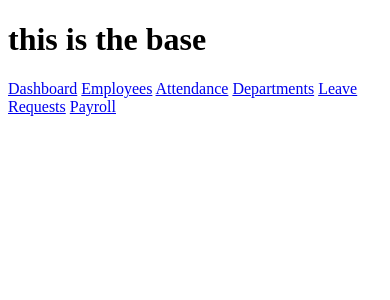
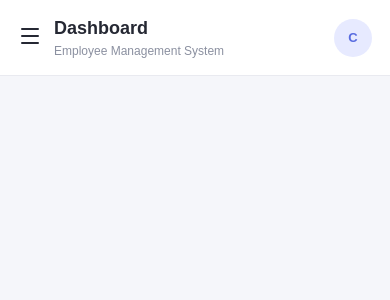
Before and after one commit to jhowen-a11y/Employee-Management-System, a Flask app: page / in a window 390 px wide. Shown: the top 300 px of the page. Run offline with Flask 3, Linux system fonts and the light colour scheme; parts of the project's set-up code (start-up, migrations or seed data) failed here and were passed over.

Commit message:
feat: implement sidebar navigation and responsive design; add CSS styles and JavaScript functionality for menu toggle

```diff
--- /dev/null
+++ b/static/css/style.css
@@ -0,0 +1,278 @@
+* {
+    margin: 0;
+    padding: 0;
+    box-sizing: border-box;
+}
+
+html, body {
+    margin: 0;
+    padding: 0;
+    width: 100%;
+    overflow-x: hidden;
+}
+
+body {
+    font-family: Arial, Helvetica, sans-serif;
+    background: #f5f6fa;
+    color: #252833;
+}
+
+.app {
+    display: flex;
+    min-height: 100vh;
+    width: 100%;
+}
+
+/* sidebar */
+.sidebar {
+    width: 245px;
+    background: #20232e;
+    color: #ffffff;
+    padding: 25px 16px;
+    display: flex;
+    flex-direction: column;
+    flex-shrink: 0;
+    margin-left: 0;
+}
+
+.brand {
+    display: flex;
+    align-items: center;
+    gap: 12px;
+    padding: 0 10px 30px;
+    border-bottom: 1px solid #363946;
+}
+
+.brand-icon {
+    width: 42px;
+    height: 42px;
+    background: #6478f5;
+    border-radius: 12px;
+    display: flex;
+    align-items: center;
+    justify-content: center;
+}
+
+.brand h2 {
+    font-size: 17px;
+    letter-spacing: 1px;
+}
+
+.brand p {
+    color: #a5a8b5;
+    font-size: 11px;
+    margin-top: 5px;
+}
+
+.nav-label {
+    color: #858a9a;
+    font-size: 10px;
+    font-weight: bold;
+    letter-spacing: 1.5px;
+    margin: 28px 10px 12px;
+}
+
+.nav-links {
+    display: flex;
+    flex-direction: column;
+    gap: 6px;
+}
+
+.nav-links a {
+    display: flex;
+    align-items: center;
+    gap: 13px;
+    padding: 13px 12px;
+    color: #bfc3d0;
+    text-decoration: none;
+    font-size: 13px;
+    border-radius: 8px;
+    transition: 0.2s;
+}
+
+.nav-links a:hover,
+.nav-links a.active {
+    background: #34394d;
+    color: #ffffff;
+}
+
+.nav-links a.active {
+    border-left: 3px solid #7889ff;
+    padding-left: 9px;
+}
+
+.nav-links i {
+    width: 18px;
+    height: 18px;
+}
+
+.sidebar-bottom {
+    margin-top: auto;
+    padding: 18px 10px 0;
+    border-top: 1px solid #363946;
+    color: #a5a8b5;
+    font-size: 11px;
+    line-height: 1.8;
+}
+
+/* main thingy */
+.main-area {
+    flex: 1;
+    min-width: 0;
+}
+
+.topbar {
+    height: 76px;
+    background: #ffffff;
+    border-bottom: 1px solid #e9eaf0;
+    display: flex;
+    justify-content: space-between;
+    align-items: center;
+    padding: 0 32px;
+}
+
+.topbar h2 {
+    font-size: 18px;
+    font-weight: 600;
+}
+
+.topbar p {
+    font-size: 12px;
+    color: #8b90a0;
+    margin-top: 5px;
+}
+
+.topbar-right {
+    display: flex;
+    align-items: center;
+    gap: 12px;
+}
+
+.status {
+    display: flex;
+    align-items: center;
+    gap: 8px;
+    font-size: 12px;
+    color: #626879;
+}
+
+.status-dot {
+    width: 8px;
+    height: 8px;
+    background: #42bd87;
+    border-radius: 50%;
+}
+
+.avatar {
+    width: 38px;
+    height: 38px;
+    border-radius: 50%;
+    background: #e7eaff;
+    color: #596ce0;
+    display: flex;
+    justify-content: center;
+    align-items: center;
+    font-weight: bold;
+    font-size: 13px;
+}
+
+.content {
+    padding: 30px 32px;
+}
+
+.page-heading {
+    margin-bottom: 25px;
+}
+
+.page-heading h1 {
+    font-size: 25px;
+    margin-bottom: 8px;
+}
+
+.page-heading p {
+    color: #858a99;
+    font-size: 13px;
+}
+
+.welcome-card {
+    background: #ffffff;
+    border: 1px solid #e9eaf0;
+    border-radius: 12px;
+    padding: 28px;
+    margin-bottom: 24px;
+}
+
+.welcome-card h2 {
+    font-size: 19px;
+    margin-bottom: 10px;
+}
+
+.welcome-card p {
+    color: #777d8c;
+    font-size: 13px;
+    line-height: 1.7;
+}
+
+.flash-messages {
+    margin-bottom: 20px;
+}
+
+.flash {
+    padding: 13px 16px;
+    margin-bottom: 8px;
+    border-radius: 8px;
+    font-size: 13px;
+    background: #e8f7ef;
+    color: #23794c;
+}
+
+.flash.error {
+    background: #fff0f0;
+    color: #b83d3d;
+}
+
+/* responsh */
+.menu-toggle {
+    display: none;
+    border: none;
+    background: transparent;
+    cursor: pointer;
+    color: #252833;
+}
+
+@media (max-width: 800px) {
+    .sidebar {
+        position: fixed;
+        top: 0;
+        bottom: 0;
+        left: -260px;
+        z-index: 1000;
+        transition: left 0.25s ease;
+    }
+
+    .sidebar.open {
+        left: 0;
+    }
+
+    .menu-toggle {
+        display: block;
+        margin-right: 12px;
+    }
+
+    .topbar {
+        padding: 0 18px;
+    }
+
+    .content {
+        padding: 22px 18px;
+    }
+
+    .topbar-left {
+        display: flex;
+        align-items: center;
+    }
+
+    .status {
+        display: none;
+    }
+}
--- /dev/null
+++ b/static/js/script.js
@@ -0,0 +1,22 @@
+    const menuToggle = document.getElementById("menuToggle");
+    const sidebar = document.getElementById("sidebar");
+
+    if (window.lucide) {
+        window.lucide.createIcons();
+    }
+
+    if (menuToggle && sidebar) {
+        menuToggle.addEventListener("click", function () {
+            sidebar.classList.toggle("open");
+        });
+
+        document.addEventListener("click", function (event) {
+            if (
+                window.innerWidth <= 800 &&
+                !sidebar.contains(event.target) &&
+                !menuToggle.contains(event.target)
+            ) {
+                sidebar.classList.remove("open");
+            }
+        });
+    }
--- a/templates/base.html
+++ b/templates/base.html
@@ -3,22 +3,135 @@
 <head>
     <meta charset="UTF-8">
     <meta name="viewport" content="width=device-width, initial-scale=1.0">
-    <title>{% block title %}EMS{% endblock %}</title>
+
+    <title>{% block title %}Dashboard | CMM EMS{% endblock %}</title>
+
+    <link rel="stylesheet"
+          href="{{ url_for('static', filename='css/style.css') }}">
+
+    <script src="https://unpkg.com/lucide@latest" defer></script>
+    <script src="{{ url_for('static', filename='js/script.js') }}" defer></script>
+
+    {% block head %}{% endblock %}
 </head>
+
 <body>
-    <h1>this is the base</h1>
+<div class="app">
 
-    <nav>
-    <a href="/">Dashboard</a>
-    <a href="/employees/">Employees</a>
-    <a href="/attendance/">Attendance</a>
-    <a href="/departments/">Departments</a>
-    <a href="/leaves/">Leave Requests</a>
-    <a href="/payroll/">Payroll</a>
-    </nav>
+    <aside class="sidebar" id="sidebar">
 
-    <main>
-        {% block content %}{% endblock %}
-    </main>
+        <div class="brand">
+            <div class="brand-icon">
+                <i data-lucide="users"></i>
+            </div>
+
+            <div>
+                <h2>CMM EMS</h2>
+                <p>EMPLOYEE MANAGEMENT</p>
+            </div>
+        </div>
+
+        <p class="nav-label">MAIN MENU</p>
+
+        <nav class="nav-links">
+
+            <a href="{{ url_for('index') }}"
+               class="{% if request.endpoint == 'index' %}active{% endif %}">
+                <i data-lucide="layout-dashboard"></i>
+                Dashboard
+            </a>
+
+            <a href="{{ url_for('employee.employee_list') }}" class="{% if request.endpoint and request.endpoint.startswith('employee.') %}active{% endif %}">
+                <i data-lucide="users"></i>
+                Employees
+            </a>
+
+            <a href="{{ url_for('attendance.attendance_list') }}" class="{% if request.endpoint and request.endpoint.startswith('attendance.') %}active{% endif %}">
+                <i data-lucide="calendar-check"></i>
+                Attendance
+            </a>
+
+            <a href="{{ url_for('department.department_list') }}" class="{% if request.endpoint and request.endpoint.startswith('department.') %}active{% endif %}">
+                <i data-lucide="building-2"></i>
+                Departments
+            </a>
+
+            <a href="{{ url_for('leave.leave_list') }}" class="{% if request.endpoint and request.endpoint.startswith('leave.') %}active{% endif %}">
+                <i data-lucide="calendar-days"></i>
+                Leave Requests
+            </a>
+
+            <a href="{{ url_for('payroll.payroll_list') }}" class="{% if request.endpoint and request.endpoint.startswith('payroll.') %}active{% endif %}">
+                <i data-lucide="wallet"></i>
+                Payroll
+            </a>
+
+        </nav>
+
+        <div class="sidebar-bottom">
+            <strong>CMM Employee System</strong>
+            <p>Employee records and management</p>
+        </div>
+
+    </aside>
+
+    <div class="main-area">
+
+        <header class="topbar">
+
+            <div class="topbar-left">
+
+                <button class="menu-toggle"
+                        id="menuToggle"
+                        type="button"
+                        aria-label="Toggle navigation">
+                    <i data-lucide="menu"></i>
+                </button>
+
+                <div>
+                    <h2>{% block header_title %}Dashboard{% endblock %}</h2>
+                    <p>Employee Management System</p>
+                </div>
+
+            </div>
+
+            <div class="topbar-right">
+
+                <div class="status">
+                    <span class="status-dot"></span>
+                    System Online
+                </div>
+
+                <div class="avatar">C</div>
+
+            </div>
+
+        </header>
+
+        <main class="content">
+
+            {% with messages = get_flashed_messages(with_categories=true) %}
+                {% if messages %}
+                    <div class="flash-messages">
+                        {% for category, message in messages %}
+                            <div class="flash {% if category == 'error' %}error{% endif %}">
+                                {{ message }}
+                            </div>
+                        {% endfor %}
+                    </div>
+                {% endif %}
+            {% endwith %}
+
+            {% block content %}
+            {% endblock %}
+
+        </main>
+
+    </div>
+
+</div>
+
+{% block scripts %}{% endblock %}
+
 </body>
 </html>
--- a/templates/departments/list.html
+++ b/templates/departments/list.html
@@ -6,6 +6,6 @@
     <title>Document</title>
 </head>
 <body>
-    department niggs
+    department to hshshshs
 </body>
 </html>
--- a/templates/employee/list.html
+++ b/templates/employee/list.html
@@ -6,6 +6,6 @@
     <title>Document</title>
 </head>
 <body>
-    employee nigs
+    employee to hahahaha
 </body>
 </html>
--- a/templates/leave/list.html
+++ b/templates/leave/list.html
@@ -6,6 +6,6 @@
     <title>Document</title>
 </head>
 <body>
-    hahahha leave nigs
+    leave to hahahah
 </body>
 </html>
--- a/templates/payroll/list.html
+++ b/templates/payroll/list.html
@@ -6,6 +6,6 @@
     <title>Document</title>
 </head>
 <body>
-    niggs
+    payroll to haah
 </body>
 </html>
```
Also changed, not shown: templates/attendance/list.html (+11 -0 lines).
